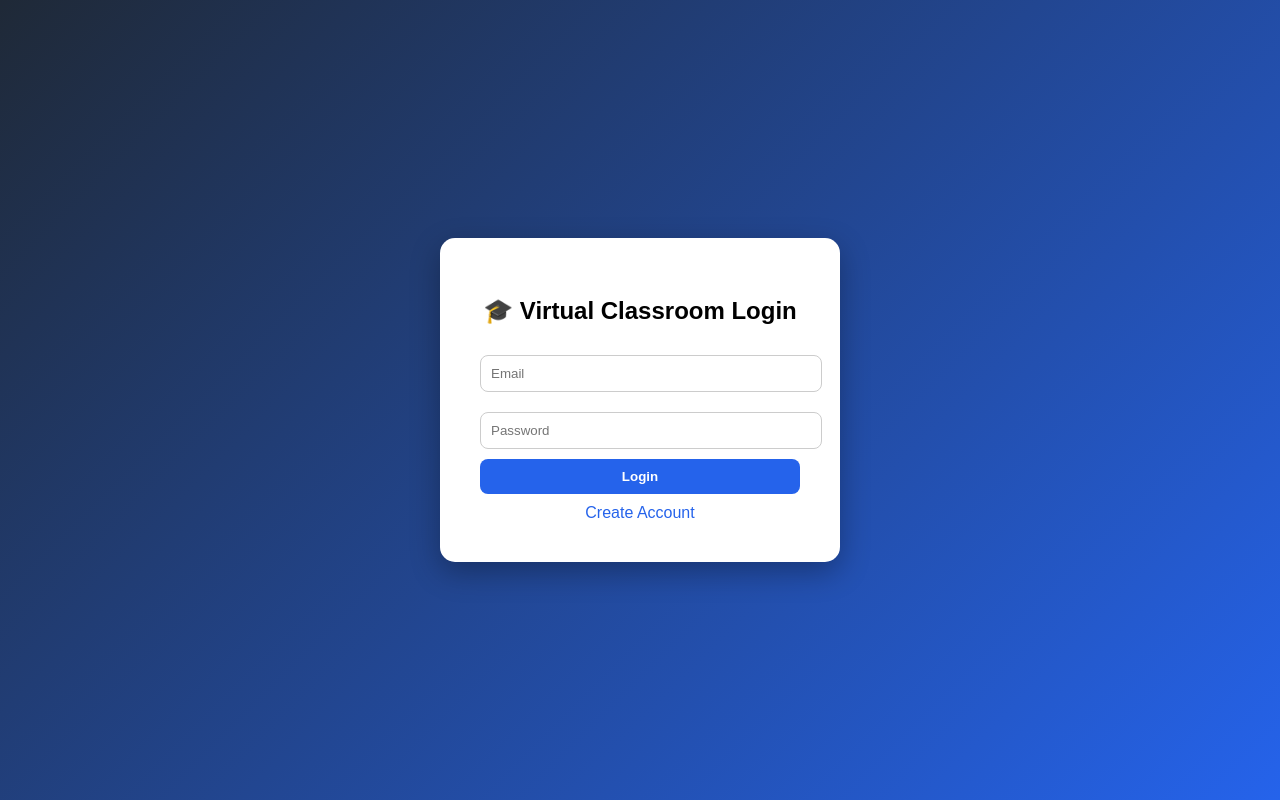
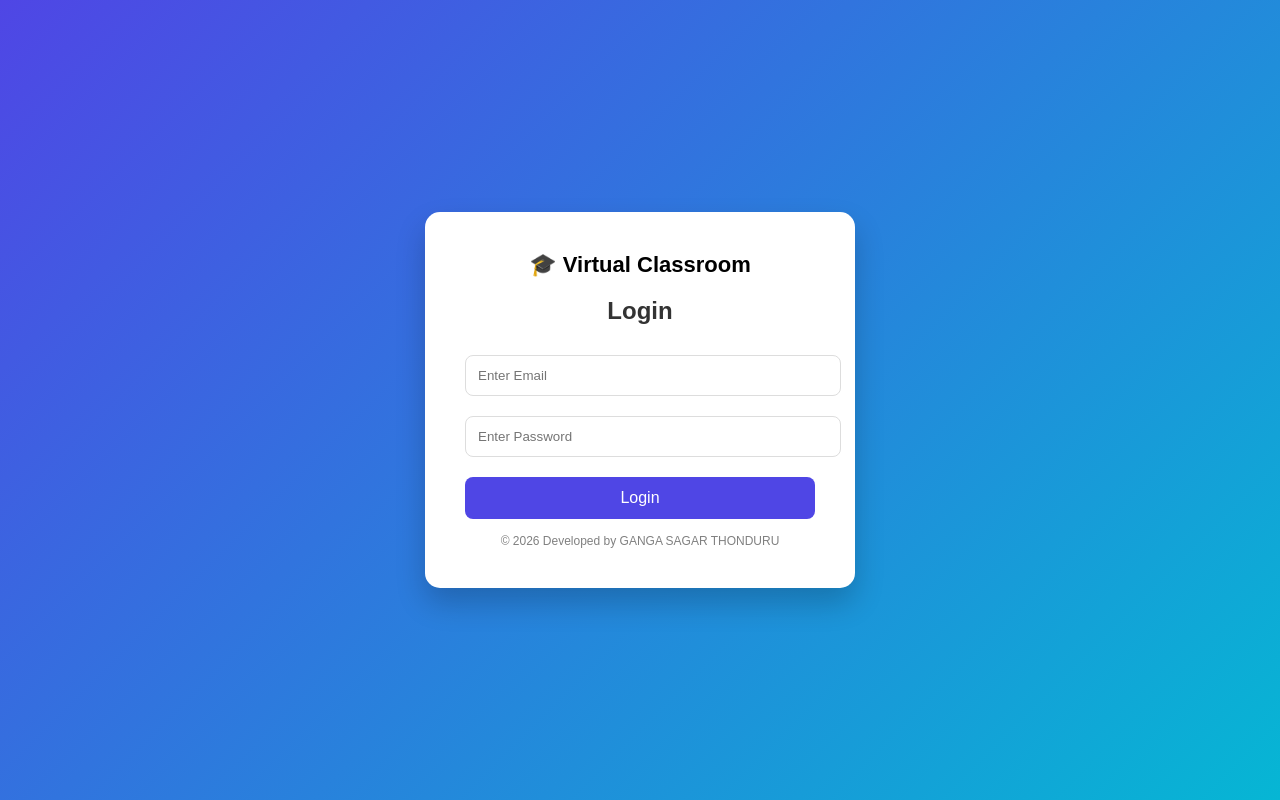
Before and after one commit to gangasagarthonduru-arch/virtual-classroom, a Flask app: page /login in a window 1280 px wide. Run offline with Flask 3, Linux system fonts and the light colour scheme.

Commit message:
Update login.html

```diff
--- a/templates/login.html
+++ b/templates/login.html
@@ -4,78 +4,96 @@
     <title>Login - Virtual Classroom</title>
 
     <style>
-        body{
-            margin:0;
-            font-family:Arial;
-            background:linear-gradient(135deg,#1f2937,#2563eb);
-            height:100vh;
-            display:flex;
-            justify-content:center;
-            align-items:center;
+        body {
+            margin: 0;
+            font-family: Arial, sans-serif;
+            background: linear-gradient(135deg, #4f46e5, #06b6d4);
+            height: 100vh;
+            display: flex;
+            justify-content: center;
+            align-items: center;
         }
 
-        .box{
-            background:white;
-            padding:40px;
-            border-radius:15px;
-            width:320px;
-            box-shadow:0 10px 30px rgba(0,0,0,0.3);
-            text-align:center;
+        .login-box {
+            background: white;
+            padding: 40px;
+            border-radius: 15px;
+            width: 350px;
+            box-shadow: 0 15px 30px rgba(0,0,0,0.2);
+            text-align: center;
         }
 
-        .box h2{
-            margin-bottom:20px;
+        .login-box h2 {
+            margin-bottom: 20px;
+            color: #333;
         }
 
-        input{
-            width:100%;
-            padding:10px;
-            margin:10px 0;
-            border:1px solid #ccc;
-            border-radius:8px;
+        input {
+            width: 100%;
+            padding: 12px;
+            margin: 10px 0;
+            border: 1px solid #ddd;
+            border-radius: 8px;
+            outline: none;
         }
 
-        button{
-            width:100%;
-            padding:10px;
-            background:#2563eb;
-            color:white;
-            border:none;
-            border-radius:8px;
-            font-weight:bold;
-            cursor:pointer;
-            transition:0.3s;
+        input:focus {
+            border-color: #4f46e5;
         }
 
-        button:hover{
-            background:#1d4ed8;
+        button {
+            width: 100%;
+            padding: 12px;
+            background: #4f46e5;
+            color: white;
+            border: none;
+            border-radius: 8px;
+            cursor: pointer;
+            font-size: 16px;
+            margin-top: 10px;
+            transition: 0.3s;
         }
 
-        a{
-            display:block;
-            margin-top:10px;
-            color:#2563eb;
-            text-decoration:none;
+        button:hover {
+            background: #3730a3;
+            transform: scale(1.03);
+        }
+
+        .footer {
+            margin-top: 15px;
+            font-size: 12px;
+            color: gray;
+        }
+
+        .title {
+            font-size: 22px;
+            font-weight: bold;
+            margin-bottom: 10px;
         }
     </style>
 </head>
 
 <body>
 
-<div class="box">
-    <h2>🎓 Virtual Classroom Login</h2>
+<div class="login-box">
+
+    <div class="title">🎓 Virtual Classroom</div>
+    <h2>Login</h2>
 
     <form method="POST">
 
-        <input type="email" name="email" placeholder="Email" required>
+        <input type="text" name="email" placeholder="Enter Email" required>
 
-        <input type="password" name="password" placeholder="Password" required>
+        <input type="password" name="password" placeholder="Enter Password" required>
 
         <button type="submit">Login</button>
 
     </form>
 
-    <a href="/signup">Create Account</a>
+    <div class="footer">
+        © 2026 Developed by GANGA SAGAR THONDURU
+    </div>
+
 </div>
 
 </body>
```
